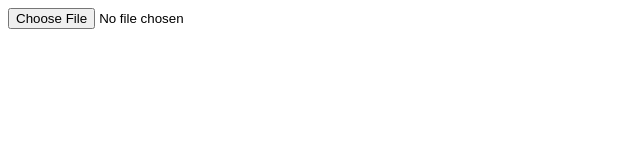
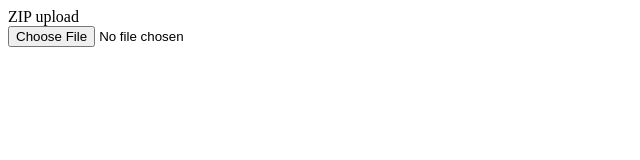
Before and after one commit to mixberryparfait/rank-count, a plain HTML site: page index.html in a window 1280 px wide. Shown: the whole page, without its empty margins (0-640 px from the left). Drawn offline with nearby package versions, Linux system fonts and the light colour scheme.

Commit message:
add label

```diff
--- a/index.html
+++ b/index.html
@@ -1,12 +1,12 @@
 <html>
 	<head>
 		<script src="https://code.jquery.com/jquery-3.6.1.min.js" integrity="sha256-o88AwQnZB+VDvE9tvIXrMQaPlFFSUTR+nldQm1LuPXQ=" crossorigin="anonymous"></script>
-
 		<script type="text/javascript" src="unzip.min.js"></script>
 		<script type="text/javascript" src="zip.min.js"></script>
 	</head>
 	<body>
 		<form class="form-horizontal">
+			<label>ZIP upload</label><br>
       <input type="file" id="import" />
     </form>
     <div id="export"></div>
```
